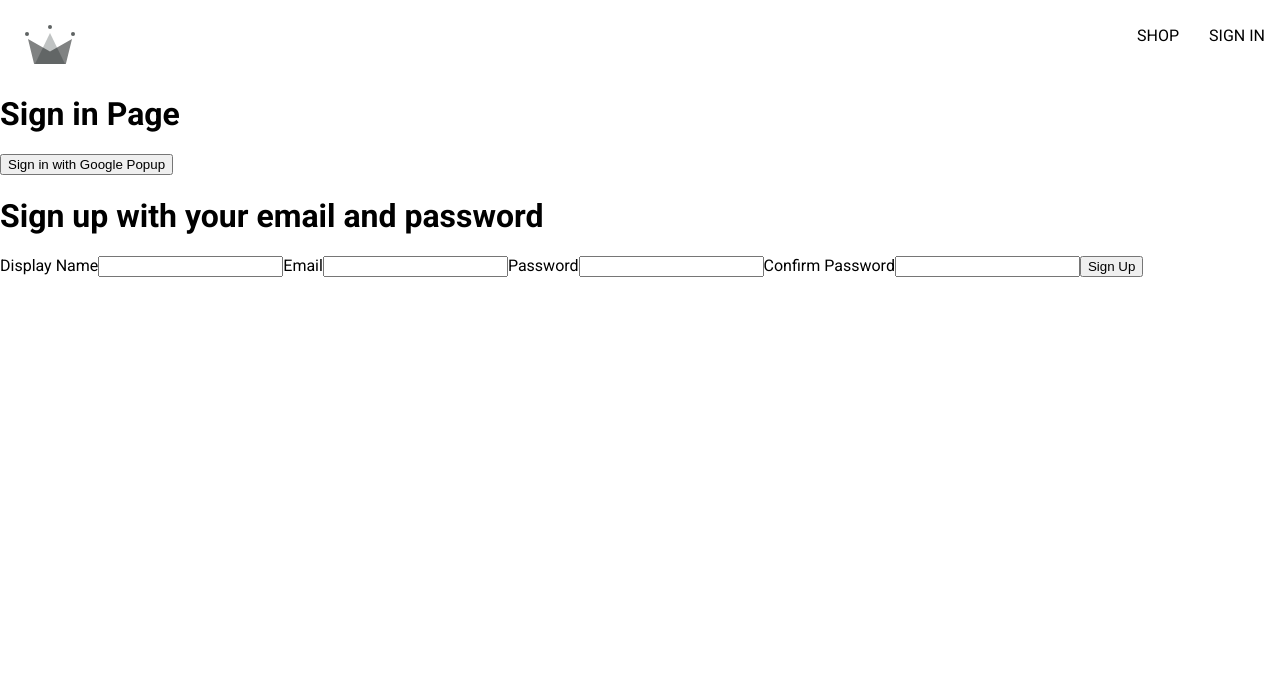
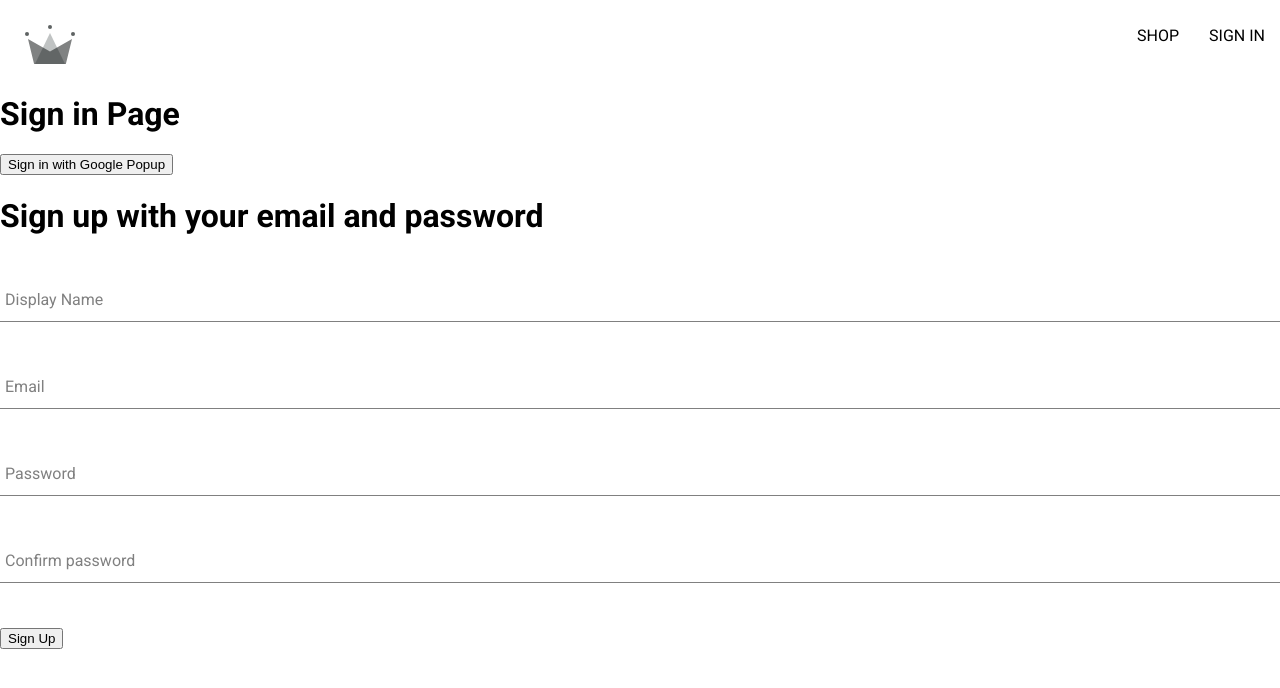
Before and after one commit to romanprotoliuk/Ecommerce-store, a React (Create React App) app: page /sign-in in a window 1280 px wide. Shown: the top 688 px of the page. Built offline with nearby package versions, Linux system fonts and the light colour scheme; the HTML template or start-up script is replaced by a standard one.

Commit message:
Form input component

```diff
--- /dev/null
+++ b/src/componets/form-input/form-input.component.jsx
@@ -0,0 +1,15 @@
+import './form-input.styles.scss'
+
+const FormInput = ({ label, ...otherProps }) => {
+  return (
+    <div className="group">
+      <input className="form-input" {...otherProps} />
+      {label && (
+        <label
+          className={`${otherProps.value.length ? 'shrink' : ''} form-input-label`}>{label}</label>
+      )}
+    </div>
+  )
+}
+
+export default FormInput
--- /dev/null
+++ b/src/componets/form-input/form-input.styles.scss
@@ -0,0 +1,54 @@
+$sub-color: grey;
+$main-color: black;
+
+@mixin shrinkLabel {
+  top: -14px;
+  font-size: 12px;
+  color: $main-color;
+}
+
+.group {
+  position: relative;
+  margin: 45px 0;
+
+  .form-input {
+    background: none;
+    background-color: white;
+    color: $sub-color;
+    font-size: 18px;
+    padding: 10px 10px 10px 5px;
+    display: block;
+    width: 100%;
+    border: none;
+    border-radius: 0;
+    border-bottom: 1px solid $sub-color;
+    margin: 25px 0;
+
+    &:focus {
+      outline: none;
+    }
+
+    &:focus ~ .form-input-label {
+      @include shrinkLabel();
+    }
+  }
+
+  input[type='password'] {
+    letter-spacing: 0.3em;
+  }
+
+  .form-input-label {
+    color: $sub-color;
+    font-size: 16px;
+    font-weight: normal;
+    position: absolute;
+    pointer-events: none;
+    left: 5px;
+    top: 10px;
+    transition: 300ms ease all;
+
+    &.shrink {
+      @include shrinkLabel();
+    }
+  }
+}
--- a/src/componets/sign-up-form/sign-up-form.component.jsx
+++ b/src/componets/sign-up-form/sign-up-form.component.jsx
@@ -1,5 +1,5 @@
 import { useState } from "react"
-
+import FormInput from "../form-input/form-input.component"
 import { createAuthUserWithEmailAndPassword, createUserDocumentFromAuth } from '../../utils/firebase/firebase.utils'
 
 const defaultFormFields = {
@@ -26,7 +26,6 @@
       alert('Passwrods do not match')
       return
     }
-
     try {
       const { user } = await createAuthUserWithEmailAndPassword(email, password)
       await createUserDocumentFromAuth(user, { displayName })
@@ -50,17 +49,41 @@
     <div>
       <h1>Sign up with your email and password</h1>
       <form onSubmit={handleSubmit}>
-        <label>Display Name</label>
-        <input type="text" required onChange={handleChange} name='displayName' value={displayName} />
+        <FormInput
+          label="Display Name"
+          type="text"
+          required
+          onChange={handleChange}
+          name='displayName'
+          value={displayName}
+        />
 
-        <label>Email</label>
-        <input type="email" required onChange={handleChange} name='email' value={email} />
+        <FormInput
+          label="Email"
+          type="email"
+          required
+          onChange={handleChange}
+          name='email'
+          value={email}
+        />
 
-        <label>Password</label>
-        <input type="password" required onChange={handleChange} name='password' value={password} />
+        <FormInput
+          label="Password"
+          type="password"
+          required
+          onChange={handleChange}
+          name='password'
+          value={password}
+        />
 
-        <label>Confirm Password</label>
-        <input type="password" required onChange={handleChange} name='confirmPassword' value={confirmPassword} />
+        <FormInput
+          label="Confirm password"
+          type="password"
+          required
+          onChange={handleChange}
+          name='confirmPassword'
+          value={confirmPassword}
+        />
 
         <button type="submit">Sign Up</button>
       </form>
```
